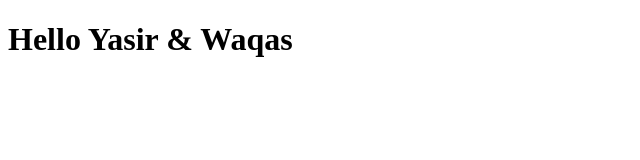
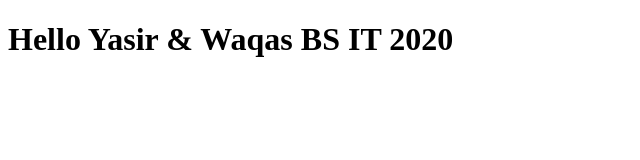
Before and after one commit to yasiraltaf7214/Bootcamp2020Project, a plain HTML site: page index.html in a window 1280 px wide. Shown: the whole page, without its empty margins (0-640 px from the left). Drawn offline with Linux system fonts and the light colour scheme.

Commit message:
Update index.html

```diff
--- a/index.html
+++ b/index.html
@@ -7,6 +7,6 @@
     <title>Document</title>
 </head>
 <body>
-    <h1>Hello Yasir & Waqas</h1>
+    <h1>Hello Yasir & Waqas BS IT 2020</h1>
 </body>
 </html>
```
